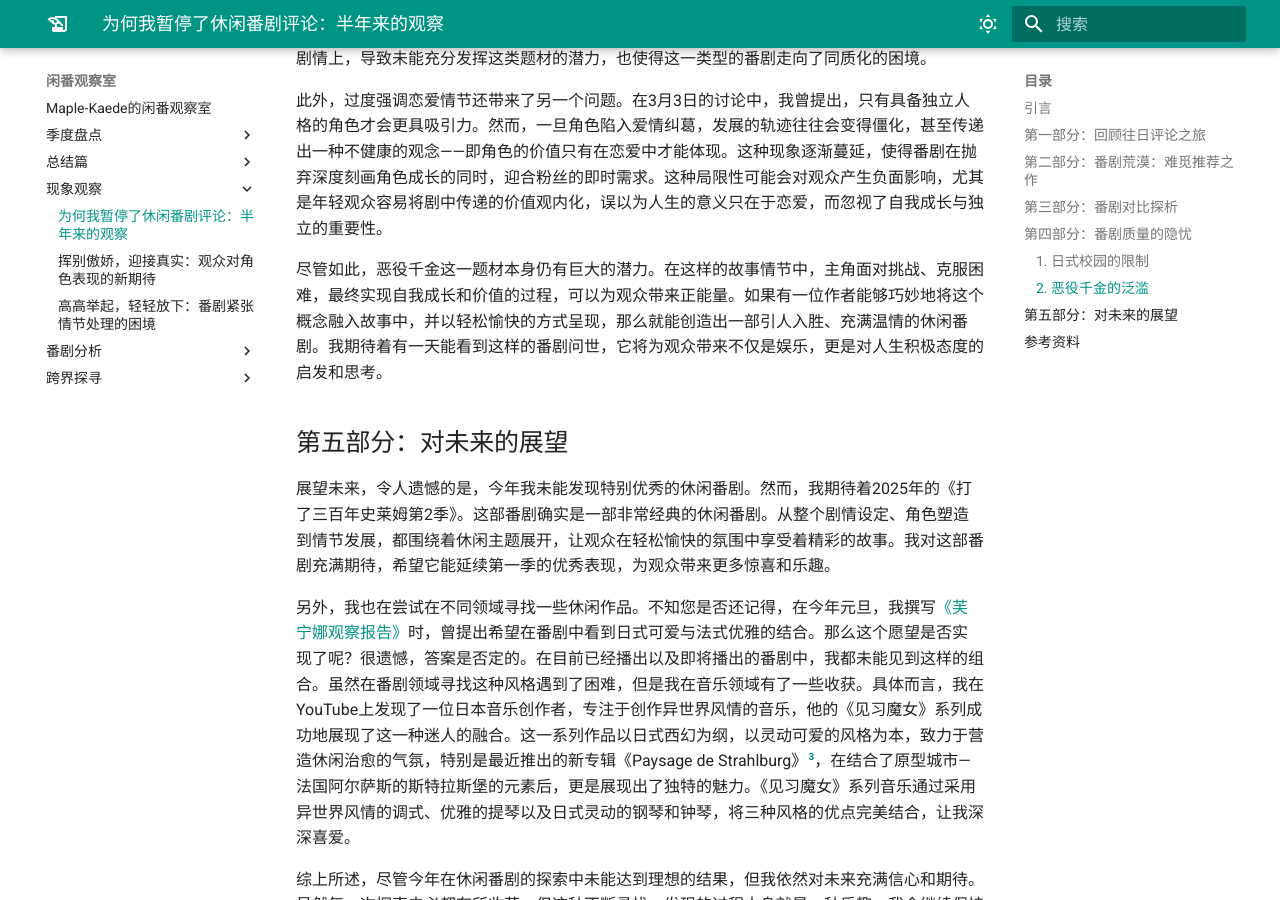
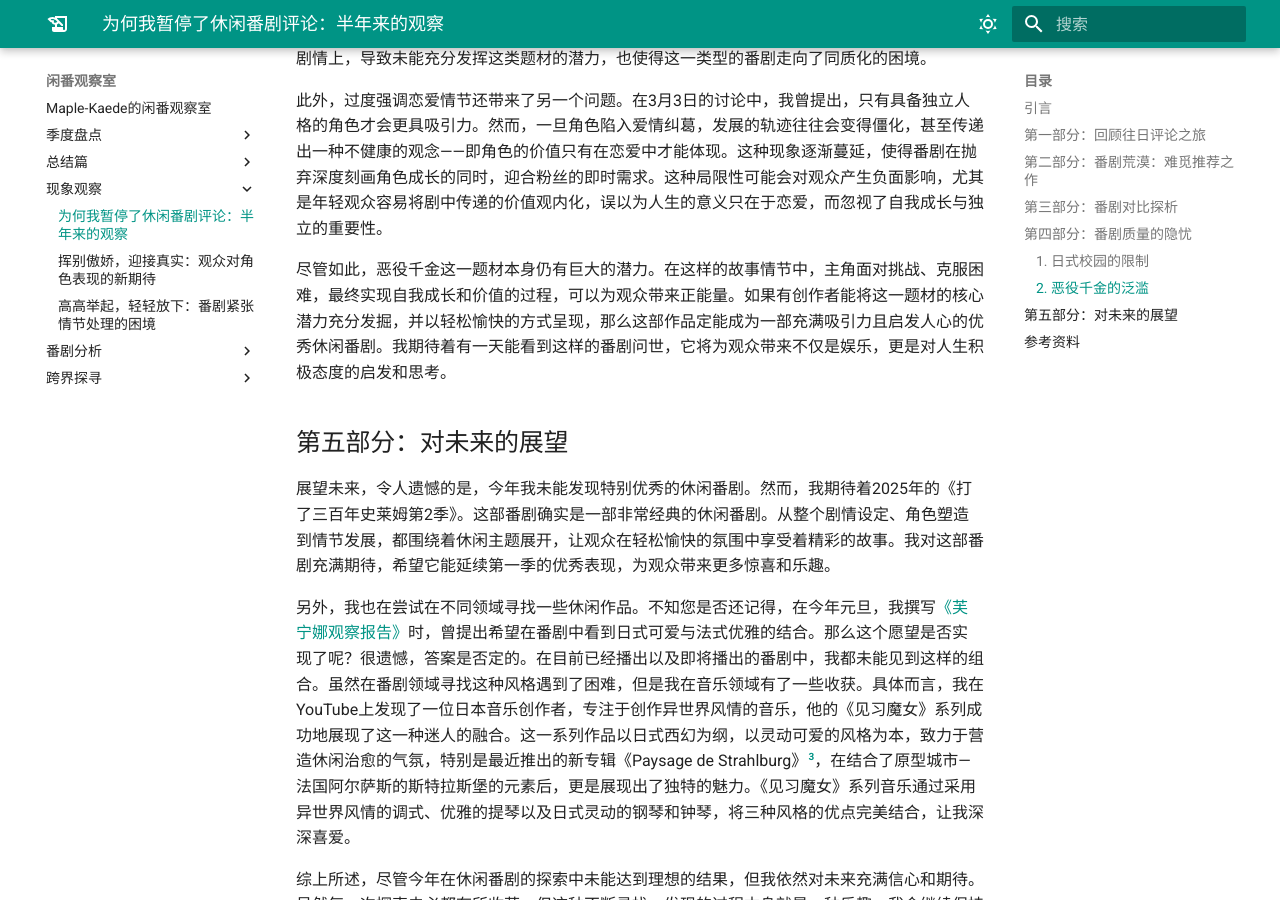
Before and after one commit to haveyouwantto/animedocs, an MkDocs documentation site: the page built from docs/现象观察/为何我暂停了休闲番剧评论：半年来的观察.md, in a window 1280 px wide and 900 px high, scrolled down 4166 px. Built offline with MkDocs 1.6.1 and Material for MkDocs 9.7.7, drawn with Linux system fonts in a browser that asks for light colours; plug-ins that fetch from the network failed and are left out.

Commit message:
small fix

```diff
--- a/docs/现象观察/为何我暂停了休闲番剧评论：半年来的观察.md
+++ b/docs/现象观察/为何我暂停了休闲番剧评论：半年来的观察.md
@@ -95,7 +95,7 @@ author: Maple-Kaede
 
 此外，过度强调恋爱情节还带来了另一个问题。在3月3日的讨论中，我曾提出，只有具备独立人格的角色才会更具吸引力。然而，一旦角色陷入爱情纠葛，发展的轨迹往往会变得僵化，甚至传递出一种不健康的观念——即角色的价值只有在恋爱中才能体现。这种现象逐渐蔓延，使得番剧在抛弃深度刻画角色成长的同时，迎合粉丝的即时需求。这种局限性可能会对观众产生负面影响，尤其是年轻观众容易将剧中传递的价值观内化，误以为人生的意义只在于恋爱，而忽视了自我成长与独立的重要性。
 
-尽管如此，恶役千金这一题材本身仍有巨大的潜力。在这样的故事情节中，主角面对挑战、克服困难，最终实现自我成长和价值的过程，可以为观众带来正能量。如果有一位作者能够巧妙地将这个概念融入故事中，并以轻松愉快的方式呈现，那么就能创造出一部引人入胜、充满温情的休闲番剧。我期待着有一天能看到这样的番剧问世，它将为观众带来不仅是娱乐，更是对人生积极态度的启发和思考。
+尽管如此，恶役千金这一题材本身仍有巨大的潜力。在这样的故事情节中，主角面对挑战、克服困难，最终实现自我成长和价值的过程，可以为观众带来正能量。如果有创作者能将这一题材的核心潜力充分发掘，并以轻松愉快的方式呈现，那么这部作品定能成为一部充满吸引力且启发人心的优秀休闲番剧。我期待着有一天能看到这样的番剧问世，它将为观众带来不仅是娱乐，更是对人生积极态度的启发和思考。
 
 ## 第五部分：对未来的展望
 
```
